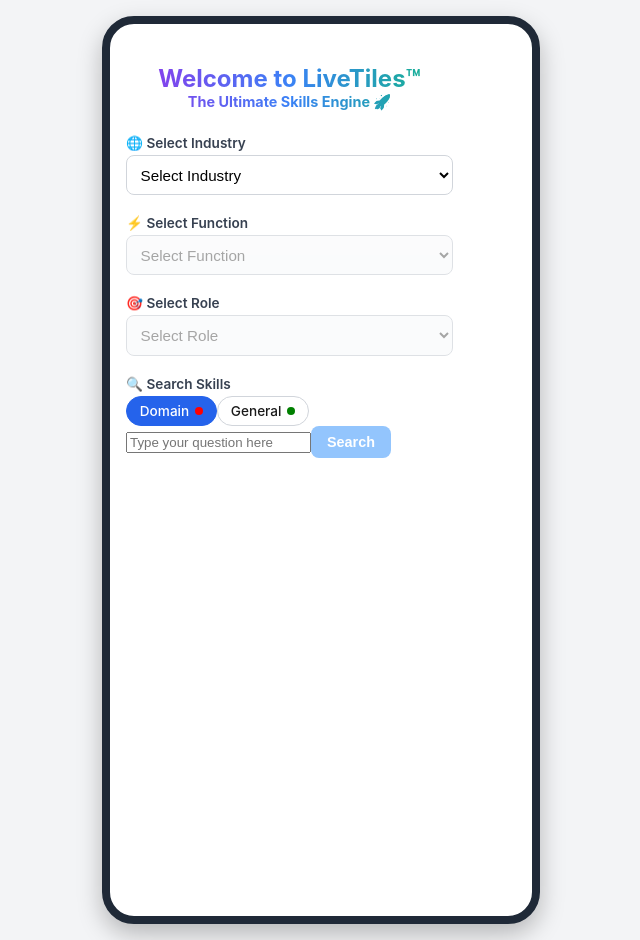
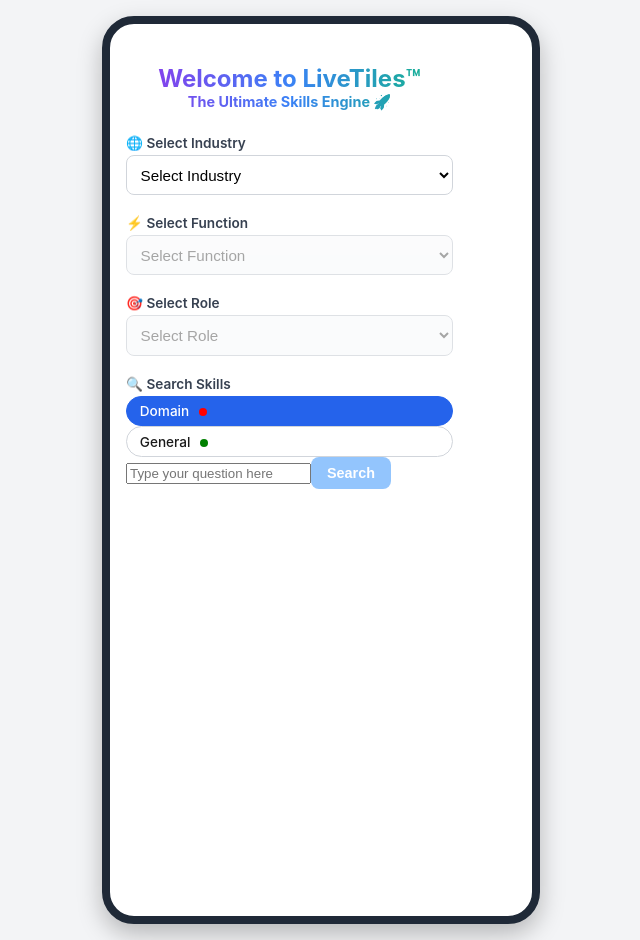
Before and after one commit to willkl2415/livetiles-skills-engine, a Next.js app: page / in a window 1280 px wide. Shown: the whole page, without its empty margins (319-959 px from the left). Built offline with nearby package versions, Linux system fonts and the light colour scheme.

Commit message:
Fix skills.css: cleaned up conflicting rules, ensured Expand and Clear button spacing is controlled via RoleSelector gap

```diff
--- a/app/styles/skills.css
+++ b/app/styles/skills.css
@@ -79,9 +79,6 @@
   font-size: 0.85rem;
   font-weight: 500;
   transition: all 0.2s;
-  display: inline-flex;
-  align-items: center;
-  justify-content: center;
 }
 
 .toggle-pill.active {
@@ -152,12 +149,3 @@
   background: #ef4444;
   color: white;
 }
-
-/* ✅ Proper spacing between Expand and Clear */
-.button-row {
-  display: flex;
-  justify-content: center;
-  align-items: center;
-  gap: 1.25rem;   /* controls button spacing */
-  margin-top: 1rem;
-}
```
